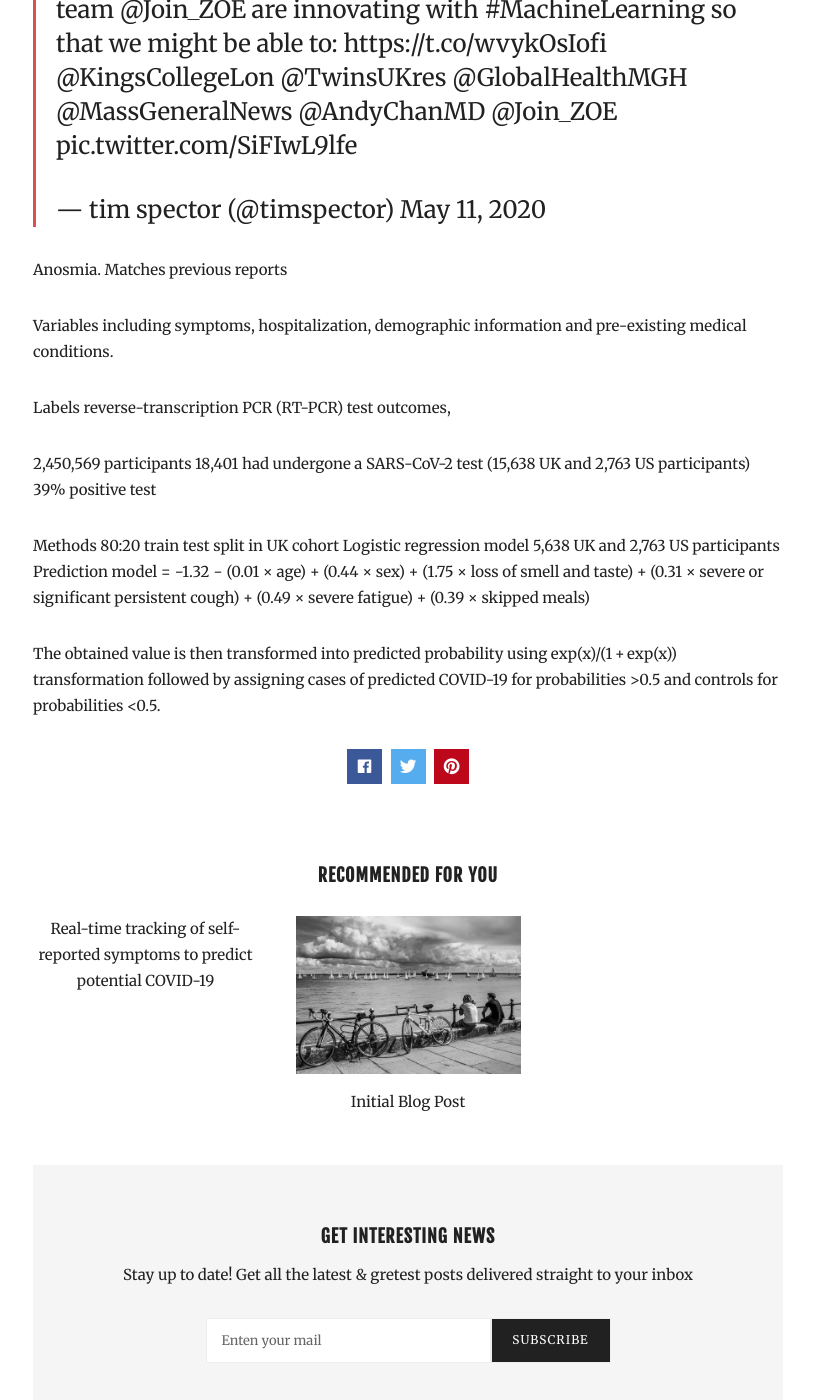
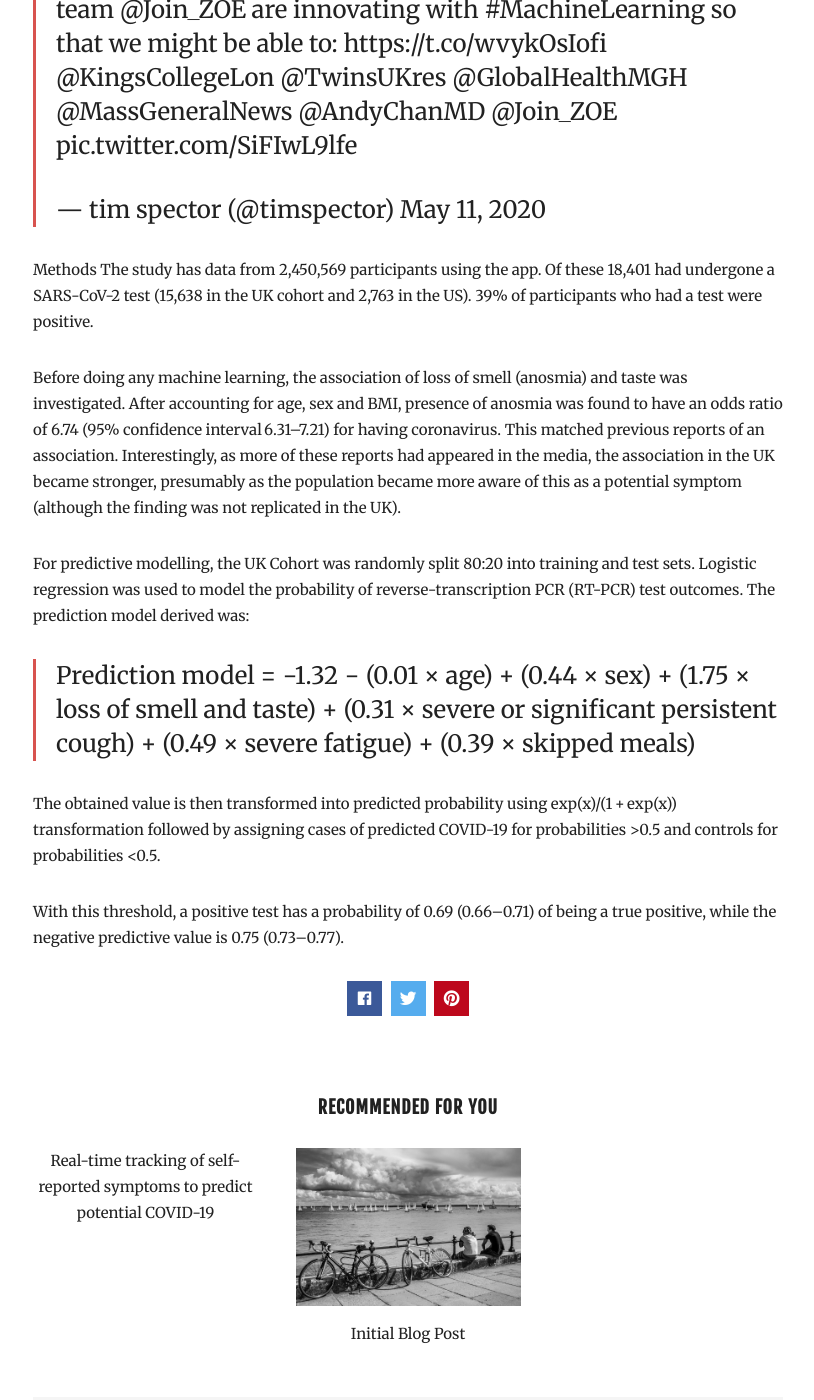
Before and after one commit to gtdalton/gtdalton.github.io, a Jekyll site: the page built from _posts/2020-05-13-Real-time-tracking-of-self-reported-symptoms-to-predict-potential-COVID-19.md, in a window 1280 px wide and 1400 px high, scrolled down 559 px. Shown: the whole window, without its empty margins (232-1046 px from the left). Built offline with Jekyll 4.4.1, drawn with Linux system fonts in a browser that asks for light colours; nearby versions of some CDN libraries; comment, search, counter and statistics services are not loaded.

Commit message:
use quote for equation

```diff
--- a/_posts/2020-05-13-Real-time-tracking-of-self-reported-symptoms-to-predict-potential-COVID-19.md
+++ b/_posts/2020-05-13-Real-time-tracking-of-self-reported-symptoms-to-predict-potential-COVID-19.md
@@ -9,22 +9,15 @@ I have been self-reporting symptoms using the COVID Symptom Study App from King'
 
 <blockquote class="twitter-tweet"><p lang="en" dir="ltr">Could you predict <a href="https://twitter.com/hashtag/COVID19?src=hash&amp;ref_src=twsrc%5Etfw">#COVID19</a> likelihood without a test? The team <a href="https://twitter.com/Join_ZOE?ref_src=twsrc%5Etfw">@Join_ZOE</a> are innovating with <a href="https://twitter.com/hashtag/MachineLearning?src=hash&amp;ref_src=twsrc%5Etfw">#MachineLearning</a> so that we might be able to: <a href="https://t.co/wvykOsIofi">https://t.co/wvykOsIofi</a> <a href="https://twitter.com/KingsCollegeLon?ref_src=twsrc%5Etfw">@KingsCollegeLon</a> <a href="https://twitter.com/TwinsUKres?ref_src=twsrc%5Etfw">@TwinsUKres</a> <a href="https://twitter.com/GlobalHealthMGH?ref_src=twsrc%5Etfw">@GlobalHealthMGH</a> <a href="https://twitter.com/MassGeneralNews?ref_src=twsrc%5Etfw">@MassGeneralNews</a> <a href="https://twitter.com/AndyChanMD?ref_src=twsrc%5Etfw">@AndyChanMD</a> <a href="https://twitter.com/Join_ZOE?ref_src=twsrc%5Etfw">@Join_ZOE</a> <a href="https://t.co/SiFIwL9lfe">pic.twitter.com/SiFIwL9lfe</a></p>&mdash; tim spector (@timspector) <a href="https://twitter.com/timspector/status/1259789366496542721?ref_src=twsrc%5Etfw">May 11, 2020</a></blockquote> <script async src="https://platform.twitter.com/widgets.js" charset="utf-8"></script>
 
-Anosmia. Matches previous reports
+Methods
+The study has data from 2,450,569 participants using the app.  Of these 18,401 had undergone a SARS-CoV-2 test (15,638 in the UK cohort and 2,763 in the US).  39% of participants who had a test were positive.
 
-Variables
-including symptoms, hospitalization,  demographic information and pre-existing medical conditions.
+Before doing any machine learning, the association of loss of smell (anosmia) and taste was investigated.  After accounting for age, sex and BMI, presence of anosmia was found to have an odds ratio of 6.74 (95% confidence interval 6.31–7.21) for having coronavirus.  This matched previous reports of an association.  Interestingly, as more of these reports had appeared in the media, the association in the UK became stronger, presumably as the population became more aware of this as a potential symptom (although the finding was not replicated in the UK).
 
-Labels
-reverse-transcription PCR (RT-PCR) test outcomes,
-
-2,450,569 participants
-18,401 had undergone a SARS-CoV-2 test (15,638 UK and 2,763 US participants)
-39% positive test
-
-Methods
-80:20 train test split in UK cohort
-Logistic regression model
-5,638 UK and 2,763 US participants
-Prediction model = −1.32 − (0.01 × age) + (0.44 × sex) + (1.75 × loss of smell and taste) + (0.31 × severe or significant persistent cough) + (0.49 × severe fatigue) + (0.39 × skipped meals)
+For predictive modelling, the UK Cohort was randomly split 80:20 into training and test sets.
+Logistic regression was used to model the probability of reverse-transcription PCR (RT-PCR) test outcomes.  The prediction model derived was:
+> Prediction model = −1.32 − (0.01 × age) + (0.44 × sex) + (1.75 × loss of smell and taste) + (0.31 × severe or significant persistent cough) + (0.49 × severe fatigue) + (0.39 × skipped meals)
 
 The obtained value is then transformed into predicted probability using exp(x)/(1 + exp(x)) transformation followed by assigning cases of predicted COVID-19 for probabilities >0.5 and controls for probabilities <0.5.
+
+With this threshold, a positive test has a probability of 0.69 (0.66–0.71) of being a true positive, while the negative predictive value is 0.75 (0.73–0.77).
```
